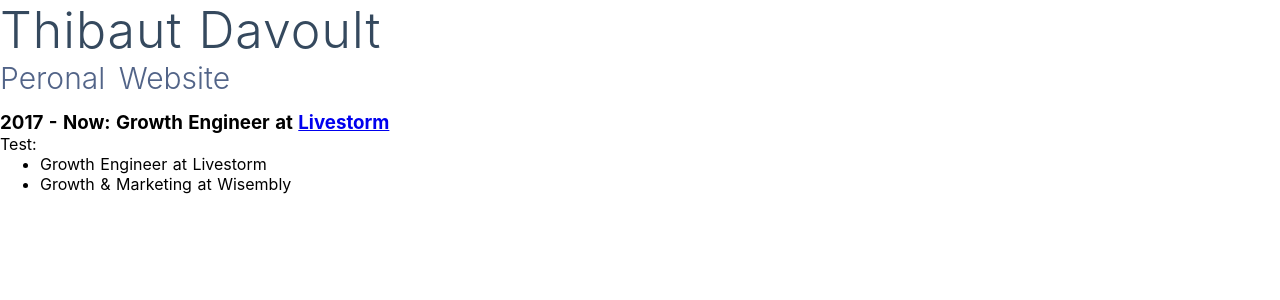
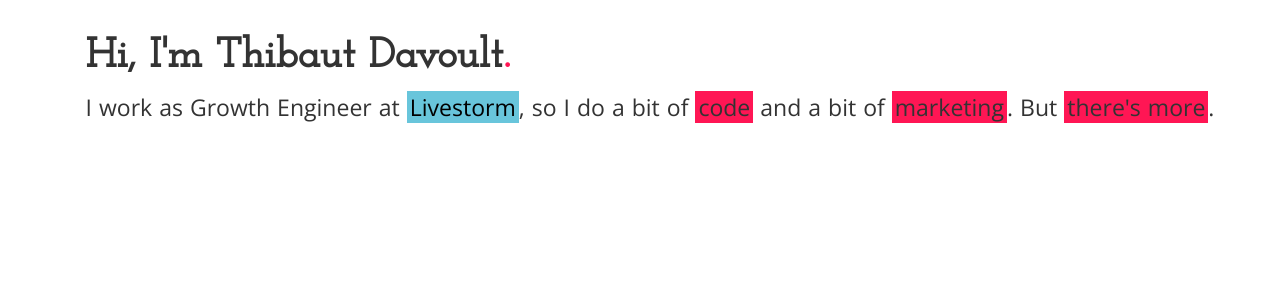
Before and after one commit to frlharidon/frlharidon.github.io, a Nuxt app: page / in a window 1280 px wide. Shown: the top 300 px of the page. Built offline with nearby package versions, Linux system fonts and the light colour scheme.

Commit message:
adapting old site

```diff
--- a/nuxt.config.js
+++ b/nuxt.config.js
@@ -10,8 +10,9 @@ module.exports = {
       { hid: 'description', name: 'description', content: 'Nuxt.js project' }
     ],
     link: [
-      { rel: 'icon', type: 'image/x-icon', href: '/favicon.ico' }
-    ]
+      { rel: 'icon', type: 'image/x-icon', href: '/favicon.ico' },
+      { rel: 'stylesheet', type: 'text/css', href: '//fonts.googleapis.com/css?family=Josefin+Slab:400,500|Open+Sans:300,400' }
+    ],
   },
   /*
   ** Customize the progress bar color
--- a/pages/index.vue
+++ b/pages/index.vue
@@ -1,22 +1,39 @@
 <template>
   <section class="container">
-    <div>
-      <h1 class="title">
-        Thibaut Davoult
-      </h1>
-      <h2 class="subtitle">
-        Peronal Website
-      </h2>
-      <h3>
-        2017 - Now: Growth Engineer at <a href="https://livestorm.co/">Livestorm</a>
-      </h3>
-      <p>Test: <span v-show="seen">now you see me</span></p>
+    <div id="main">
 
-      <ul id="v-for-object">
-        <li v-for="job in jobs" :key="job.id">
-            {{ job }}
-        </li>
-      </ul>
+      <h1>Hi, I'm Thibaut Davoult<span class="easteregg clickappear" data-id="egg">.</span></h1>
+
+      <div>
+        I work as Growth Engineer at <a target='_blank' href="https://livestorm.co">Livestorm</a>, so I do a bit of <span class="event" v-on:click="code = true">code</span> and a bit of <span class="event" v-on:click="marketing = true">marketing</span>. But <span class="event" v-on:click="life = true">there's more</span>.
+
+        <!-- code info -->
+        <div class="block" v-if="code">
+          I attended the <a target='_blank' href="http://ironhack.com">Ironhack</a> fullstack web development bootcamp. Where I did 3 projects:
+          <div class="smallblock">
+            <ul>
+              <li><a target='_blank' href="https://code-help.co">Code-Help</a> // Live coding sessions between students and teachers, built with a fellow student</li>
+              <li><a target='_blank' href="http://bandaid-ih.herokuapp.com">Bandaid</a> // Music discovery app, scraping and sorting your bandcamp.com feed for you.</li>
+              <li><a target='_blank' href="http://thibautdavoult.com/coolbloqs">Coolbloqs</a> // A game where you need to take control of colored tiles</li>
+            </ul>
+          </div>
+        </div>
+        <!-- marketing info -->
+        <div class="block" v-if="marketing">
+          I've been working in SaaS marketing for {{ date.getFullYear() - 2012 }} years.
+          <div class="smallblock">
+            <ul>
+              <li>2012 - 2015: TOTEMS (acq. by Stripe) // Content Marketing</li>
+              <li>2015 - 2017: Wisembly // Growth Marketing</li>
+              <li>2017 - now: <a target='_blank' href="https://livestorm.co">Livestorm</a> // Growth Engineer</li>
+            </ul>
+          </div>
+        </div>
+        <!-- marketing info -->
+        <div class="block" v-if="life">
+          I also <a target='_blank' href="https://twitter.com/thibautdavoult">tweet</a>, take <a target='_blank' href="https://instagram.com/thibautdavoult">photos</a>, etc.
+        </div>
+      </div>
     </div>
   </section>
 </template>
@@ -25,22 +42,153 @@
 import AppLogo from '~/components/AppLogo.vue'
 
 export default {
-  components: {
-    AppLogo
-  },
   data() {
     return {
-      seen: false,
+      date: new Date(),
+      code: false,
+      marketing: false,
+      life: false,
       jobs: {
         lastJob: 'Growth Engineer at Livestorm',
         prevJob: 'Growth & Marketing at Wisembly',
       }
     }
-  }
+  },
+  // computed: {
+  //   getDate() {
+  //     return this.date.getFullYear()
+  //   },
+  // }
 }
 </script>
 
 <style>
+
+/* RESET STYLES */
+
+html, body, div, span, applet, object, iframe,
+h1, h2, h3, h4, h5, h6, p, blockquote, pre,
+a, abbr, acronym, address, big, cite, code,
+del, dfn, em, img, ins, kbd, q, s, samp,
+small, strike, strong, sub, sup, tt, var,
+b, u, i, center,
+dl, dt, dd, ol, ul, li,
+fieldset, form, label, legend,
+table, caption, tbody, tfoot, thead, tr, th, td,
+article, aside, canvas, details, embed,
+figure, figcaption, footer, header, hgroup,
+menu, nav, output, ruby, section, summary,
+time, mark, audio, video {
+	margin: 0;
+	padding: 0;
+	border: 0;
+	font-size: 100%;
+	font: inherit;
+	vertical-align: baseline;
+}
+/* HTML5 display-role reset for older browsers */
+article, aside, details, figcaption, figure,
+footer, header, hgroup, menu, nav, section {
+	display: block;
+}
+body {
+	line-height: 1;
+}
+ol, ul {
+	/*list-style: none;*/
+}
+blockquote, q {
+	quotes: none;
+}
+blockquote:before, blockquote:after,
+q:before, q:after {
+	content: '';
+	content: none;
+}
+table {
+	border-collapse: collapse;
+	border-spacing: 0;
+}
+
+/* MY OWN STYLE */
+
+html, body {
+  margin: 0;
+  color: #333;
+  font-family: 'Open Sans', sans-serif;
+  font-weight: 100;
+  font-size: 1.2em;
+  line-height: 1.5em;
+}
+
+#main {
+  width: 800px;
+  margin: auto;
+  margin-top: 80px;
+  padding: 20px 40px;
+  z-index: 100;
+}
+
+h1, h2 {
+  font-family: 'Josefin Slab', serif;
+}
+
+h1 {
+  font-size: 1.8em;
+  font-weight: 600;
+  margin-bottom: 15px;
+}
+
+p {
+	margin-top: 15px;
+}
+
+a {
+  color: black;
+  background-color: #68C5DB;
+  text-decoration: none;
+  padding: 0px 3px;
+}
+
+.block {
+  margin-top: 20px;
+}
+
+.smallblock {
+  margin-top: 10px;
+}
+
+.event {
+  background-color: #FF1654;
+  padding: 0px 3px;
+  cursor: pointer;
+}
+
+.hidden {
+  visibility: hidden;
+}
+
+.easteregg {
+  color: #FF1654;
+}
+
+/* Mobile (stolen 100% from gflandre) */
+
+@media (max-width: 835px) {
+  html, body {
+    width: 100%;
+  }
+}
+
+  body {
+    padding-left: 20px;
+  }
+
+  #main {
+    width: auto;
+    margin-top: 20px;
+  }
+
 .container {
   min-height: 100vh;
   display: flex;
```
